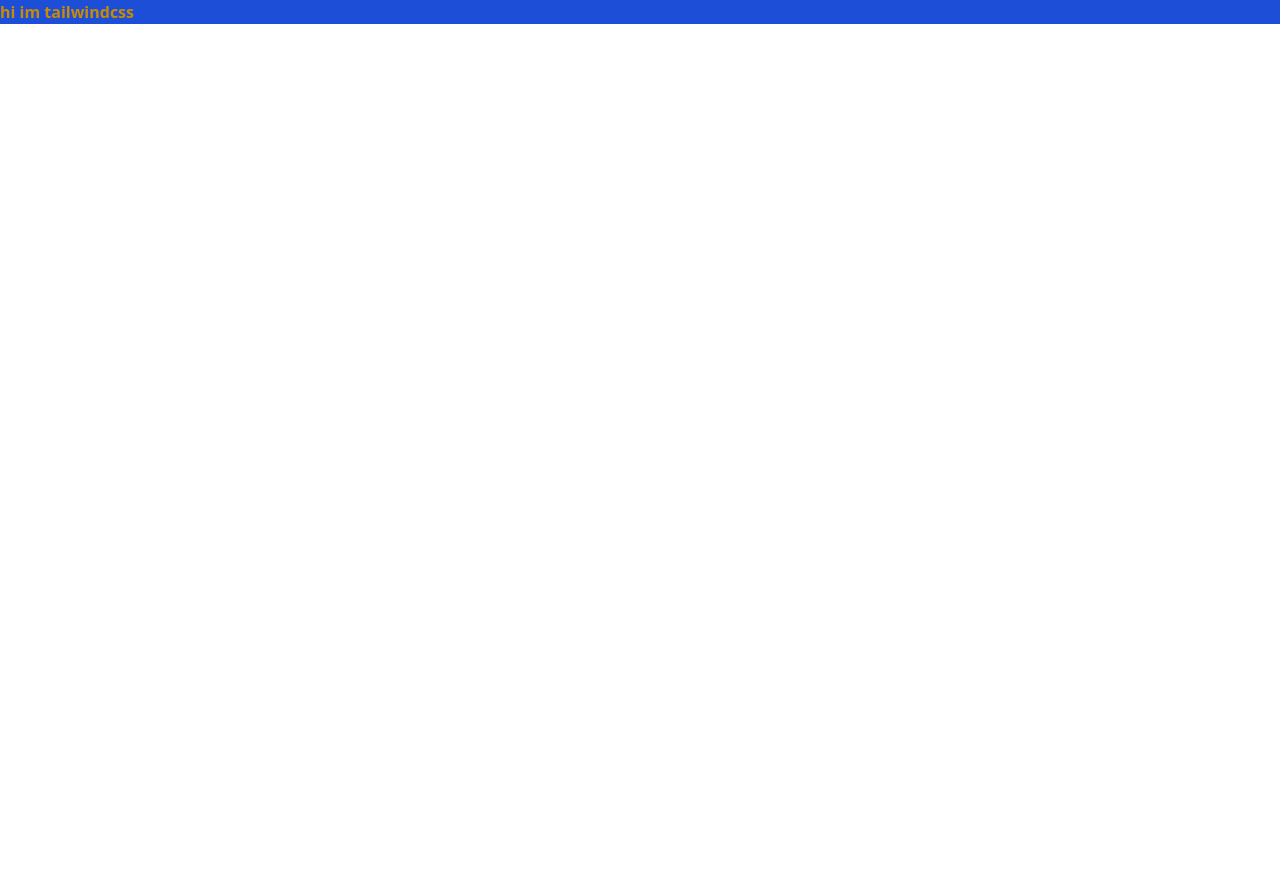
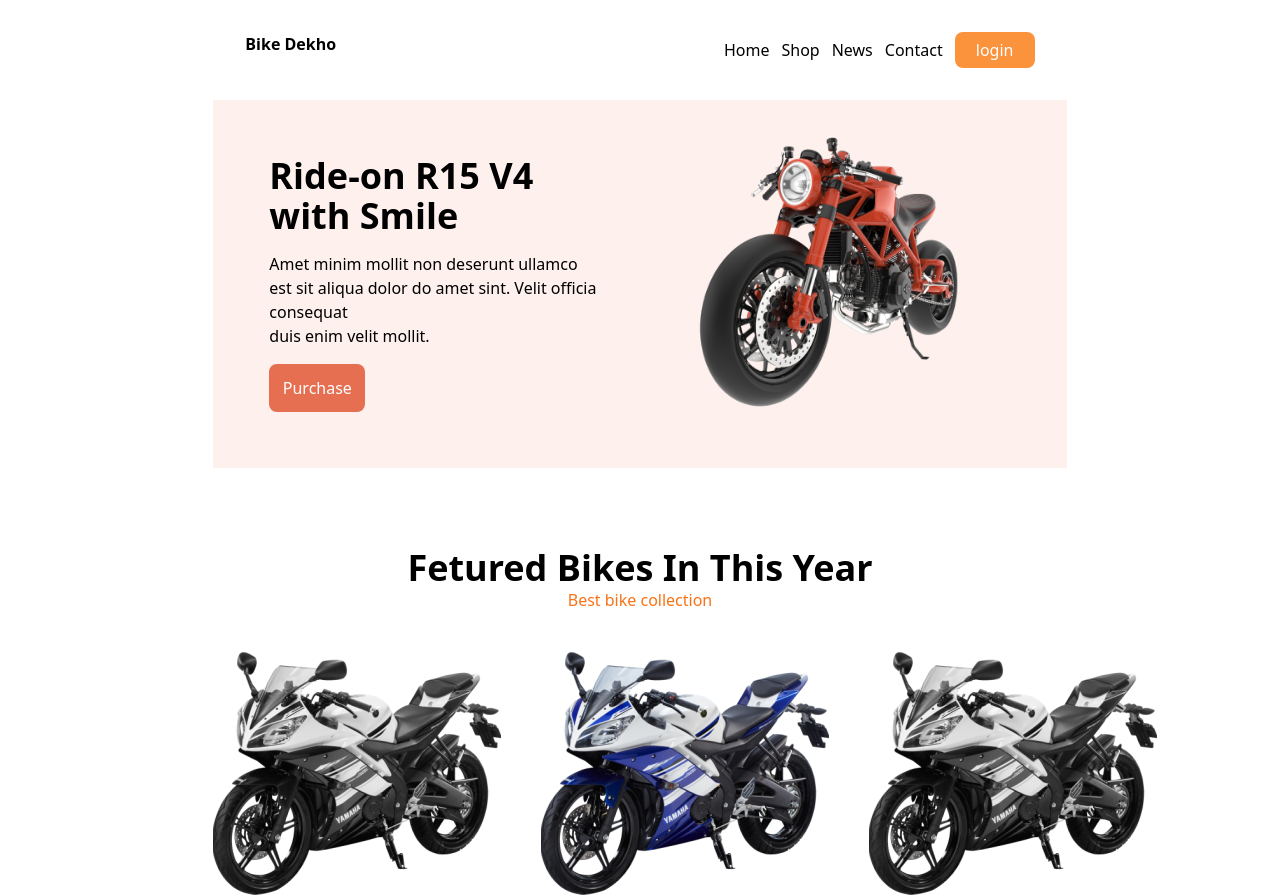
Before and after one commit to M1ruhul/Bikezone, a plain HTML site: page index.html in a window 1280 px wide. Before the commit the page ends 800 px from the top, so only its background shows below. Drawn offline with nearby package versions, Linux system fonts and the light colour scheme.

Commit message:
baike dekho add

```diff
--- a/index.html
+++ b/index.html
@@ -1,29 +1,67 @@
 <!DOCTYPE html>
 <html lang="en">
+
 <head>
     <meta charset="UTF-8">
     <meta name="viewport" content="width=device-width, initial-scale=1.0">
     <title>Biker Zone</title>
     <link rel="shortcut icon" href="./images/icons/star-regular.svg" type="image/x-icon">
+    <!-- Google Font Poppins -->
+    <link rel="preconnect" href="https://fonts.googleapis.com">
+    <link rel="preconnect" href="https://fonts.gstatic.com" crossorigin>
+    <link
+        href="https://fonts.googleapis.com/css2?family=Poppins:ital,wght@0,100;0,200;0,300;0,400;0,500;0,600;0,700;0,800;0,900;1,100;1,200;1,300;1,400;1,500;1,600;1,700;1,800;1,900&display=swap"
+        rel="stylesheet">
+
     <script src="https://cdn.tailwindcss.com"></script>
+
+    <link rel="stylesheet" href="./style/style.css">
 </head>
-<body>
+
+<body class="mx-auto w-8/12">
     <header>
         <section>
-            <h1 class="text-yellow-600 font-bold bg-blue-700">hi im tailwindcss</h1>
-            <!-- <div class="header-section">
-                <div class="navbar">
-                    <h1>Go Ride</h1>
-                    <div class="ul">
+            <div>
+                <div class="flex justify-between p-8">
+                    <h1 class="font-bold items-center">Bike Dekho</h1>
+                    <ul class="flex justify-between items-center gap-3">
                         <ol>Home</ol>
                         <ol>Shop</ol>
+                        <ol>News</ol>
                         <ol>Contact</ol>
-                        <ol>News</ol>
-                        <h3>login</h3>
-                    </div>
+                        <h3 class="bg-orange-400 p-1.5 w-20 text-center text-white rounded-lg">login</h3>
+                    </ul>
                 </div>
-            </div> -->
+            </div>
+            <div class="bg-[#E76F511A] p-6 flex justify-between">
+                <div class="flex flex-col gap-4 px-8 py-8">
+                    <h1 class="font-bold text-4xl">Ride-on R15 V4 <br> with Smile</h1>
+                    <p>Amet minim mollit non deserunt ullamco <br>
+                        est sit aliqua dolor do amet sint. Velit officia consequat <br> duis enim velit mollit.</p>
+                    <h3 class="bg-[#E76F51] w-24 text-center p-3 rounded-lg text-white">Purchase</h3>
+                </div>
+                <div>
+                    <!-- img -->
+                     <img src="./images/slider/bike2.png" alt="" srcset="">
+                </div>
+            </div>
         </section>
     </header>
+    <main>
+        <section>
+            <div>
+                <div class="flex flex-col text-center mt-20">
+                    <h1 class="font-bold text-4xl">Fetured Bikes In This Year</h1>
+                    <h4 class="text-orange-500	">Best bike collection</h4>
+                </div>
+                <div class="flex gap-10 w-full mt-10">
+                    <img class="grayscale" src="./images/others/feature-bike.png" alt="" srcset="">
+                    <img src="./images/others/feature-bike.png" alt="" srcset="">
+                    <img class="grayscale" src="./images/others/feature-bike.png" alt="" srcset="">
+                </div>
+            </div>
+        </section>
+    </main>
 </body>
+
 </html>
--- /dev/null
+++ b/style/style.css
@@ -0,0 +1,3 @@
+.hello{
+    font-family: "Poppins", sans-serif;
+}
--- a/tailwind.config.js
+++ b/tailwind.config.js
@@ -2,7 +2,11 @@
 module.exports = {
     content: ["./src/**/*.{html,js}"],
     theme: {
-      extend: {},
+      extend: {
+        // fontFamily: {
+        //   poppins: ['Poppins', 'sans-serif']
+        // }
+      },
     },
     plugins: [],
   }
```
